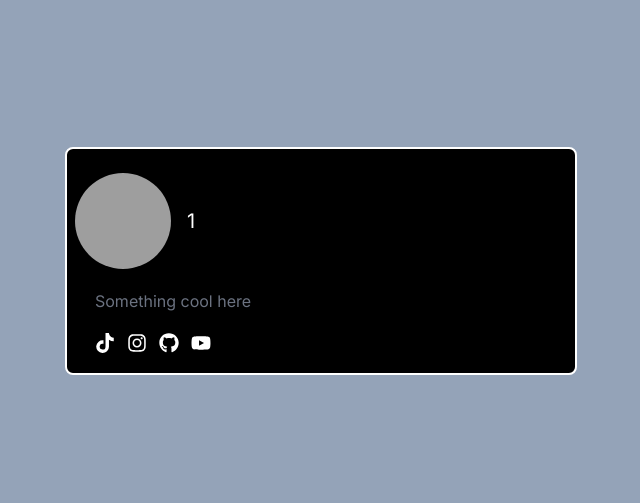
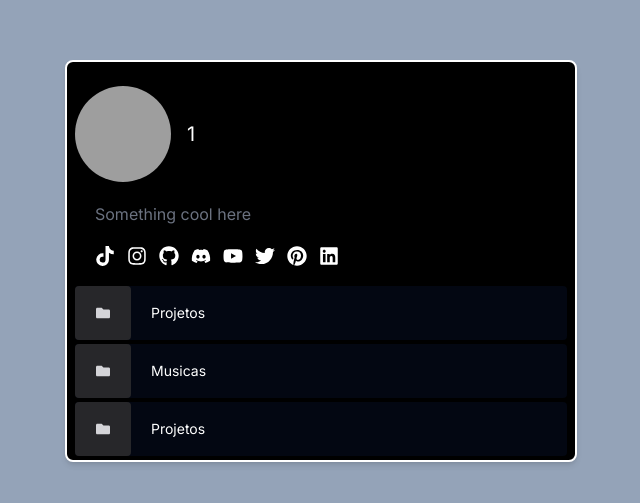
Before and after one commit to danielmunier/link-sharing, a Next.js app: page /1 in a window 1280 px wide. Shown: the part 155-658 px from the top of the page, without its empty margins (319-959 px from the left). Built offline with nearby package versions, Linux system fonts and the light colour scheme; grey boxes are pictures that could not be loaded.

Commit message:
folders component

```diff
--- a/src/app/[username]/(routes)/page.tsx
+++ b/src/app/[username]/(routes)/page.tsx
@@ -1,32 +1,37 @@
+
+import Folder from "@/components/folder";
 import SocialMediaLinks from "@/components/socialmedia-links";
-import { AbsoluteString } from "next/dist/lib/metadata/types/metadata-types";
 import {
   FaTiktok,
   FaGithub,
   FaPinterest,
   FaYoutube,
   FaInstagram,
+  FaTwitter,
+  FaLinkedin,
+  FaDiscord,
 } from "react-icons/fa";
-
-
-
 
 interface ProfilePageProps {
   params: {
-    userId: string,
-    username: string,
-    description: string,
-    socialNetwork:  string[]
+    userId: string;
+    username: string;
+    description: string;
+    socialNetwork: string[];
+  };
+}
 
-};
+interface FolderItem {
+  name: string;
+  content: string[];
+  folderState: "visible" | "hidden"; // Adjusted the type here
+  contentState: "visible" | "hidden"; // Adjusted the type here
 }
 
 const DashboardPage: React.FC<ProfilePageProps> = async ({ params }) => {
   const username = params.username;
   const profileOrigin = "";
   const description = "Something cool here";
-  const userId = params.userId;
-
 
   const socialMedia = [
     {
@@ -46,16 +51,53 @@ const DashboardPage: React.FC<ProfilePageProps> = async ({ params }) => {
       url: "XXXXXXXXXXXXXXXXXXXXXXXXXXXXXX",
     },
     {
+      name: "Discord",
+      icon: <FaDiscord />,
+      url: "XXXXXXXXXXXXXXXXXXXXXXXXXXXXXX",
+    },
+    {
       name: "Youtube",
       icon: <FaYoutube />,
       url: "XXXXXXXXXXXXXXXXXXXXXXXXXXXXXX",
     },
+    {
+      name: "Twitter",
+      icon: <FaTwitter />,
+      url: "XXXXXXXXXXXXXXXXXXXXXXXXXXXXXX",
+    },
+    {
+      name: "Pinterest",
+      icon: <FaPinterest />,
+      url: "XXXXXXXXXXXXXXXXXXXXXXXXXXXXXX",
+    },
+    {
+      name: "Linkedin",
+      icon: <FaLinkedin />,
+      url: "XXXXXXXXXXXXXXXXXXXXXXXXXXXXXX",
+    },
   ];
+
+
+
+
+
+
+  const foldersComponents = [
+    <Folder name="Projetos" content={["Teste", "Item 2"]}  />,
+    <Folder name="Musicas" content={["Item 1", "Item 2"]}  />,
+    <Folder name="Projetos" content={["Item 1", "Item 2"]}  />,
+  ]
+
+
+
+
+
+
 
   return (
     <div className="py-4 bg-slate-400 h-full w-full">
       <div className="flex items-center justify-center h-screen">
-        <div className="bg-black w-11/12 max-w-lg px-2 border-2 border-white rounded-lg">
+        <div className="shadow-md bg-black w-11/12 max-w-lg px-2 border-2 border-white rounded-lg">
           // profile
           <div className="flex flex-row items-center">
             <img
@@ -64,9 +106,7 @@ const DashboardPage: React.FC<ProfilePageProps> = async ({ params }) => {
               className="object-cover rounded-full border-black w-24 h-24 "
             />
             <div className="flex flex-col ml-4">
-              <span className="text-white text-xl text-2xl text-bold">
-                {username}
-              </span>
+              <span className="text-white text-xl text-bold">{username}</span>
               <p className="text-sm text-gray-400 dark:text-gray-500">
                 {profileOrigin}
               </p>
@@ -74,6 +114,16 @@ const DashboardPage: React.FC<ProfilePageProps> = async ({ params }) => {
           </div>
           <p className="text-gray-500 m-5"> {description}</p>
           <SocialMediaLinks links={socialMedia} />
+         <div>
+         {
+             foldersComponents.map((folderComponent, index) => (
+              <div key={index}>
+                {folderComponent}
+              </div>
+            ))
+          }
+
+         </div>
         </div>
       </div>
     </div>
--- /dev/null
+++ b/src/components/folder.tsx
@@ -0,0 +1,55 @@
+"use client";
+
+import { useState } from "react";
+import { FaFolder } from "react-icons/fa";
+
+interface FolderProps {
+  name: string;
+  content: string[];
+}
+
+const Folder: React.FC<FolderProps> = ({
+  name,
+  content = ["Item 1", "Item 2"],
+}) => {
+
+
+  const [openFolder, setOpenFolder] = useState("hidden")
+
+  const handleClickFolder = () => {
+    setOpenFolder(openFolder === "visible" ? "hidden" : "visible" )
+
+  }
+
+  return (
+    <div
+      onClick={handleClickFolder}
+      className={`rounded w-full bg-gray-950 mb-1 text-sm shadow cursor-pointer bg-gradient-to-r  via-zinc-600 to-zinc-900 bg-animate group`}
+    >
+      <div className=" rounded flex flex-row items-center">
+        <div className="p-5 rounded bg-zinc-800 to-zinc-900 text-zinc-300 w-14 flex items-center justify-center">
+          <FaFolder />
+        </div>
+        <div
+          className="
+        text-white
+        ml-5
+        "
+        >
+          {name}
+        </div>
+      </div>
+      <div >
+        {content.map((item) => {
+          return (
+            <ul className={` ${openFolder}`}>
+              <li className="text-red-300">{item}</li>
+            </ul>
+          );
+        })}
+      </div>
+    </div>
+  );
+};
+
+export default Folder;
```
